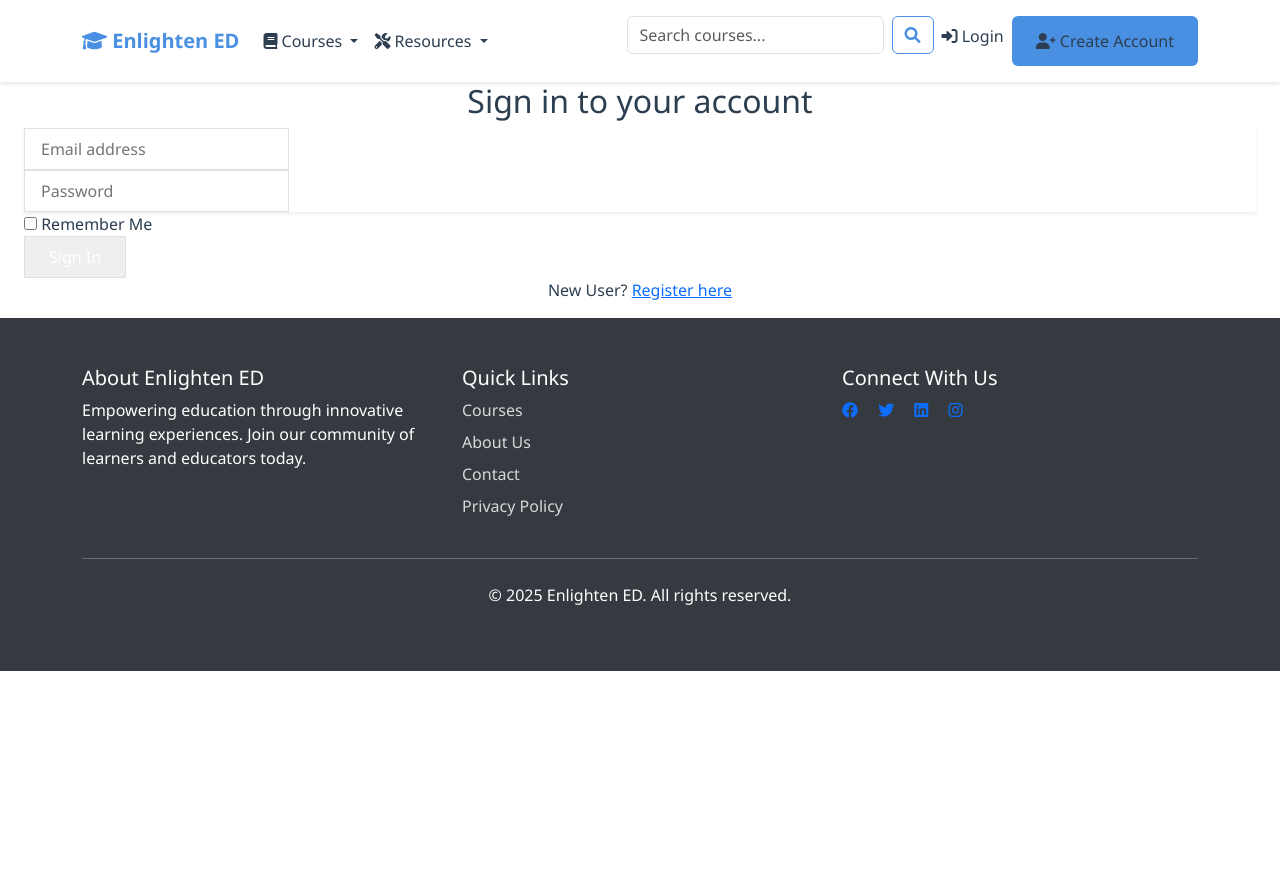
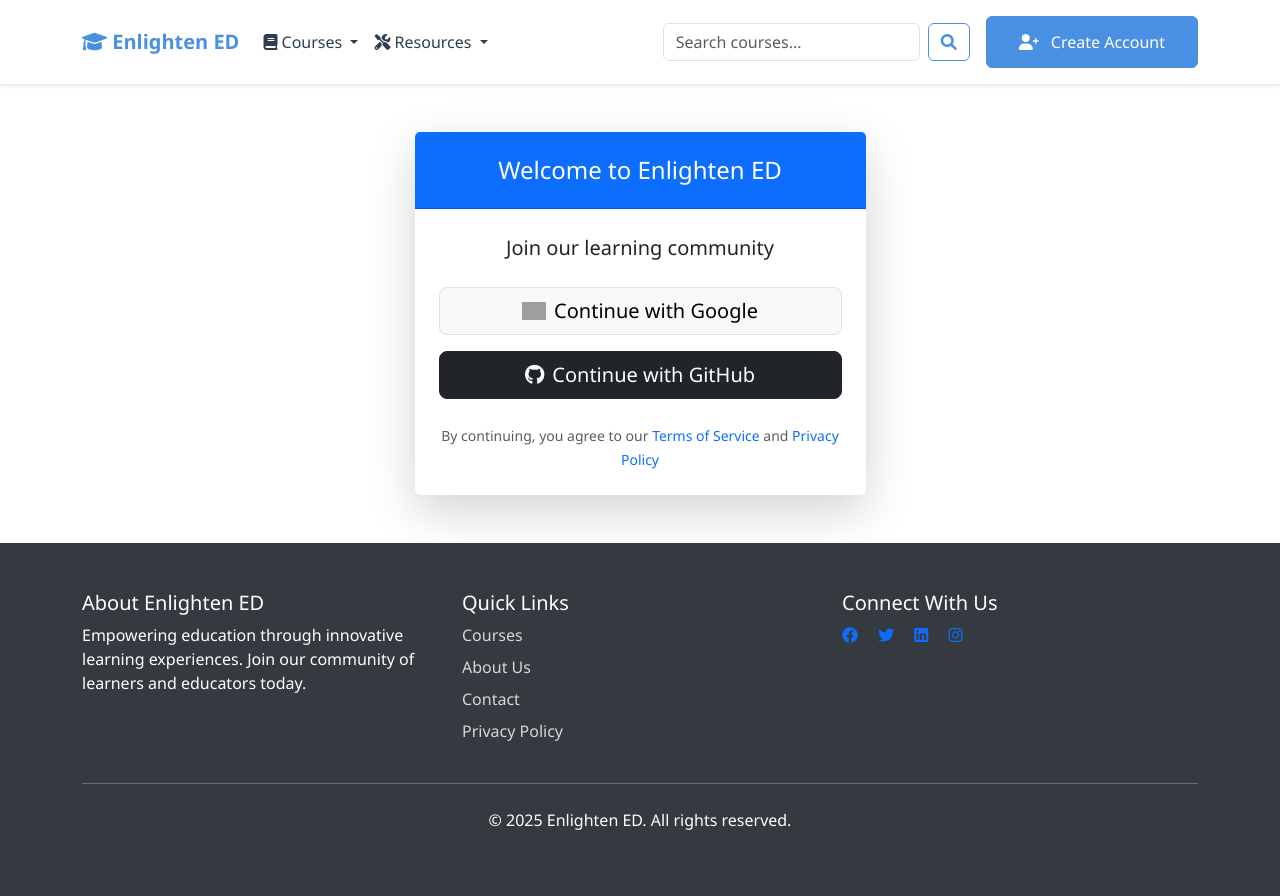
Before and after one commit to rjvtayam/Courseware, a Flask app: page /login in a window 1280 px wide. Before the commit the page ends 671 px from the top, so only its background shows below. Run offline with Flask 3, Linux system fonts and the light colour scheme; parts of the project's set-up code (start-up, migrations or seed data) failed here and were passed over; some libraries are stand-ins or nearby versions; grey boxes are pictures that could not be loaded.

Commit message:
Implemented social login with Google and GitHub
- Added Google and GitHub OAuth login
- Updated User model with social IDs
- Simplified login UI with social buttons
- Removed traditional login form

```diff
--- a/app/models/models.py
+++ b/app/models/models.py
@@ -7,6 +7,8 @@ class User(UserMixin, db.Model):
     id = db.Column(db.Integer, primary_key=True)
     username = db.Column(db.String(64), unique=True, nullable=False)
     email = db.Column(db.String(120), unique=True, nullable=False)
+    google_id = db.Column(db.String(120), unique=True, nullable=True)
+    github_id = db.Column(db.String(120), unique=True, nullable=True)
     password_hash = db.Column(db.String(128))
     is_teacher = db.Column(db.Boolean, default=False)
     created_at = db.Column(db.DateTime, default=datetime.utcnow)
--- a/app/routes/auth.py
+++ b/app/routes/auth.py
@@ -1,54 +1,150 @@
-from flask import Blueprint, render_template, redirect, url_for, flash, request
+from flask import Blueprint, render_template, redirect, url_for, flash, session, current_app
 from flask_login import login_user, logout_user, login_required, current_user
-from urllib.parse import urlparse
+from oauthlib.oauth2 import WebApplicationClient
+import requests
+import json
 from app.models.models import User
 from app import db
-from app.forms.auth import LoginForm, RegistrationForm
 
 bp = Blueprint('auth', __name__)
 
-@bp.route('/login', methods=['GET', 'POST'])
+# OAuth 2.0 client setup
+google_client = WebApplicationClient(current_app.config['GOOGLE_CLIENT_ID'])
+github_client = WebApplicationClient(current_app.config['GITHUB_CLIENT_ID'])
+
+def get_google_provider_cfg():
+    return requests.get(current_app.config['GOOGLE_DISCOVERY_URL']).json()
+
+@bp.route('/login')
 def login():
     if current_user.is_authenticated:
-        return redirect(url_for('courses.index'))
+        return redirect(url_for('main.index'))
+    return render_template('auth/login.html')
 
-    form = LoginForm()
-    if form.validate_on_submit():
-        user = User.query.filter_by(email=form.email.data).first()
-        if user is None or not user.check_password(form.password.data):
-            flash('Invalid email or password')
-            return redirect(url_for('auth.login'))
+@bp.route('/login/google')
+def google_login():
+    # Find out what URL to hit for Google login
+    google_provider_cfg = get_google_provider_cfg()
+    authorization_endpoint = google_provider_cfg["authorization_endpoint"]
 
-        login_user(user, remember=form.remember_me.data)
-        next_page = request.args.get('next')
-        if not next_page or urlparse(next_page).netloc != '':
-            next_page = url_for('courses.index')
-        return redirect(next_page)
+    # Use library to construct the request for login and provide
+    # scopes that let you retrieve user's profile from Google
+    request_uri = google_client.prepare_request_uri(
+        authorization_endpoint,
+        redirect_uri=request.base_url + "/callback",
+        scope=['openid', 'email', 'profile'],
+    )
+    return redirect(request_uri)
 
-    return render_template('auth/login.html', title='Sign In', form=form)
+@bp.route('/login/github')
+def github_login():
+    # GitHub's OAuth flow
+    github_auth_url = f"https://github.com/login/oauth/authorize"
+    request_uri = github_client.prepare_request_uri(
+        github_auth_url,
+        redirect_uri=request.base_url + "/callback",
+        scope=['user:email']
+    )
+    return redirect(request_uri)
 
-@bp.route('/register', methods=['GET', 'POST'])
-def register():
-    if current_user.is_authenticated:
-        return redirect(url_for('courses.index'))
+@bp.route('/login/google/callback')
+def google_callback():
+    # Get authorization code Google sent back
+    code = request.args.get("code")
+    google_provider_cfg = get_google_provider_cfg()
+    token_endpoint = google_provider_cfg["token_endpoint"]
 
-    form = RegistrationForm()
-    if form.validate_on_submit():
+    # Prepare and send request to get tokens
+    token_url, headers, body = google_client.prepare_token_request(
+        token_endpoint,
+        authorization_response=request.url,
+        redirect_url=request.base_url,
+        code=code,
+    )
+    token_response = requests.post(
+        token_url,
+        headers=headers,
+        data=body,
+        auth=(current_app.config['GOOGLE_CLIENT_ID'], current_app.config['GOOGLE_CLIENT_SECRET']),
+    )
+
+    # Parse the tokens
+    google_client.parse_request_body_response(json.dumps(token_response.json()))
+
+    # Get user info from Google
+    userinfo_endpoint = google_provider_cfg["userinfo_endpoint"]
+    uri, headers, body = google_client.add_token(userinfo_endpoint)
+    userinfo_response = requests.get(uri, headers=headers, data=body)
+
+    if userinfo_response.json().get("email_verified"):
+        unique_id = userinfo_response.json()["sub"]
+        users_email = userinfo_response.json()["email"]
+        users_name = userinfo_response.json()["given_name"]
+    else:
+        flash("User email not available or not verified by Google.", "error")
+        return redirect(url_for("auth.login"))
+
+    # Create a user in our db with the information provided by Google
+    user = User.query.filter_by(email=users_email).first()
+    if not user:
         user = User(
-            username=form.username.data,
-            email=form.email.data,
-            is_teacher=form.is_teacher.data
+            username=users_name,
+            email=users_email,
+            google_id=unique_id,
         )
-        user.set_password(form.password.data)
         db.session.add(user)
         db.session.commit()
-        flash('Congratulations, you are now registered!')
-        return redirect(url_for('auth.login'))
 
-    return render_template('auth/register.html', title='Register', form=form)
+    # Begin user session by logging the user in
+    login_user(user)
+    return redirect(url_for("main.index"))
+
+@bp.route('/login/github/callback')
+def github_callback():
+    # Get authorization code GitHub sent back
+    code = request.args.get("code")
+
+    # Prepare request to get tokens
+    github_token_url = "https://github.com/login/oauth/access_token"
+    token_url, headers, body = github_client.prepare_token_request(
+        github_token_url,
+        authorization_response=request.url,
+        redirect_url=request.base_url,
+        code=code,
+    )
+
+    token_response = requests.post(
+        token_url,
+        headers={'Accept': 'application/json'},
+        data={
+            'client_id': current_app.config['GITHUB_CLIENT_ID'],
+            'client_secret': current_app.config['GITHUB_CLIENT_SECRET'],
+            'code': code
+        },
+    )
+
+    # Get user info from GitHub
+    access_token = token_response.json()['access_token']
+    headers = {'Authorization': f'token {access_token}'}
+    github_user = requests.get('https://api.github.com/user', headers=headers).json()
+    github_email = requests.get('https://api.github.com/user/emails', headers=headers).json()[0]['email']
+
+    # Create/update user in database
+    user = User.query.filter_by(email=github_email).first()
+    if not user:
+        user = User(
+            username=github_user['login'],
+            email=github_email,
+            github_id=str(github_user['id']),
+        )
+        db.session.add(user)
+        db.session.commit()
+
+    login_user(user)
+    return redirect(url_for("main.index"))
 
 @bp.route('/logout')
 @login_required
 def logout():
     logout_user()
-    return redirect(url_for('auth.login'))
+    return redirect(url_for('main.index'))
--- a/app/templates/auth/login.html
+++ b/app/templates/auth/login.html
@@ -1,41 +1,38 @@
 {% extends "base.html" %}
 
 {% block content %}
-<div class="min-h-screen flex items-center justify-center bg-gray-50 py-12 px-4 sm:px-6 lg:px-8">
-    <div class="max-w-md w-full space-y-8">
-        <div>
-            <h2 class="mt-6 text-center text-3xl font-extrabold text-gray-900">
-                Sign in to your account
-            </h2>
-        </div>
-        <form class="mt-8 space-y-6" action="" method="post" novalidate>
-            {{ form.hidden_tag() }}
-            <div class="rounded-md shadow-sm -space-y-px">
-                <div>
-                    {{ form.email.label(class="sr-only") }}
-                    {{ form.email(class="appearance-none rounded-none relative block w-full px-3 py-2 border border-gray-300 placeholder-gray-500 text-gray-900 rounded-t-md focus:outline-none focus:ring-indigo-500 focus:border-indigo-500 focus:z-10 sm:text-sm", placeholder="Email address") }}
+<div class="container py-5">
+    <div class="row justify-content-center">
+        <div class="col-md-6 col-lg-5">
+            <div class="card shadow-lg border-0 rounded-lg">
+                <div class="card-header bg-primary text-white text-center py-4">
+                    <h4 class="mb-0">Welcome to Enlighten ED</h4>
                 </div>
-                <div>
-                    {{ form.password.label(class="sr-only") }}
-                    {{ form.password(class="appearance-none rounded-none relative block w-full px-3 py-2 border border-gray-300 placeholder-gray-500 text-gray-900 rounded-b-md focus:outline-none focus:ring-indigo-500 focus:border-indigo-500 focus:z-10 sm:text-sm", placeholder="Password") }}
+                <div class="card-body p-4">
+                    <div class="text-center mb-4">
+                        <p class="lead">Join our learning community</p>
+                    </div>
+
+                    <div class="d-grid gap-3">
+                        <a href="{{ url_for('auth.google_login') }}" class="btn btn-light btn-lg border d-flex align-items-center justify-content-center">
+                            <img src="{{ url_for('static', filename='images/google-icon.png') }}" alt="Google" class="me-2" style="width: 24px;">
+                            Continue with Google
+                        </a>
+                        <a href="{{ url_for('auth.github_login') }}" class="btn btn-dark btn-lg d-flex align-items-center justify-content-center">
+                            <i class="fab fa-github me-2"></i>
+                            Continue with GitHub
+                        </a>
+                    </div>
+
+                    <div class="text-center mt-4">
+                        <small class="text-muted">
+                            By continuing, you agree to our
+                            <a href="{{ url_for('main.terms') }}" class="text-decoration-none">Terms of Service</a> and
+                            <a href="{{ url_for('main.privacy') }}" class="text-decoration-none">Privacy Policy</a>
+                        </small>
+                    </div>
                 </div>
             </div>
-
-            <div class="flex items-center justify-between">
-                <div class="flex items-center">
-                    {{ form.remember_me(class="h-4 w-4 text-indigo-600 focus:ring-indigo-500 border-gray-300 rounded") }}
-                    {{ form.remember_me.label(class="ml-2 block text-sm text-gray-900") }}
-                </div>
-            </div>
-
-            <div>
-                {{ form.submit(class="group relative w-full flex justify-center py-2 px-4 border border-transparent text-sm font-medium rounded-md text-white bg-indigo-600 hover:bg-indigo-700 focus:outline-none focus:ring-2 focus:ring-offset-2 focus:ring-indigo-500") }}
-            </div>
-        </form>
-        <div class="text-center">
-            <p class="text-sm text-gray-600">
-                New User? <a href="{{ url_for('auth.register') }}" class="font-medium text-indigo-600 hover:text-indigo-500">Register here</a>
-            </p>
         </div>
     </div>
 </div>
--- a/app/templates/base.html
+++ b/app/templates/base.html
@@ -57,67 +57,39 @@
                             <li><a class="dropdown-item" href="{{ url_for('resources.category', category='design-tools') }}">Design Software</a></li>
                         </ul>
                     </li>
+                </ul>
+                <div class="d-flex align-items-center">
+                    <form class="d-flex me-3" action="{{ url_for('search.index') }}" method="get">
+                        <input class="form-control" type="search" name="q" placeholder="Search courses..." aria-label="Search">
+                        <button class="btn btn-outline-primary ms-2" type="submit">
+                            <i class="fas fa-search"></i>
+                        </button>
+                    </form>
                     {% if current_user.is_authenticated %}
-                        {% if current_user.is_teacher %}
-                        <li class="nav-item">
-                            <a class="nav-link" href="{{ url_for('courses.create') }}">
-                                <i class="fas fa-plus-circle"></i> Create Course
-                            </a>
-                        </li>
-                        {% endif %}
-                        <li class="nav-item">
-                            <a class="nav-link" href="{{ url_for('assignments.index') }}">
-                                <i class="fas fa-tasks"></i> Assignments
-                            </a>
-                        </li>
-                    {% endif %}
-                </ul>
-                <ul class="navbar-nav">
-                    <li class="nav-item">
-                        <form class="d-flex" action="{{ url_for('search.search') }}" method="get">
-                            <input class="form-control me-2" type="search" name="q" placeholder="Search courses...">
-                            <button class="btn btn-outline-primary" type="submit">
-                                <i class="fas fa-search"></i>
-                            </button>
-                        </form>
-                    </li>
-                    {% if current_user.is_authenticated %}
-                        <li class="nav-item dropdown">
-                            <a class="nav-link dropdown-toggle" href="#" id="navbarDropdown" role="button" data-bs-toggle="dropdown">
-                                <i class="fas fa-user"></i> {{ current_user.username }}
+                        <div class="dropdown">
+                            <a class="nav-link dropdown-toggle" href="#" id="userDropdown" role="button" data-bs-toggle="dropdown">
+                                <i class="fas fa-user-circle fa-lg"></i>
+                                <span class="ms-2">{{ current_user.username }}</span>
                             </a>
                             <ul class="dropdown-menu dropdown-menu-end">
-                                <li>
-                                    <a class="dropdown-item" href="{{ url_for('main.profile') }}">
-                                        <i class="fas fa-user-circle"></i> Profile
-                                    </a>
-                                </li>
-                                <li>
-                                    <a class="dropdown-item" href="{{ url_for('dashboard.index') }}">
-                                        <i class="fas fa-tachometer-alt"></i> Dashboard
-                                    </a>
-                                </li>
+                                <li><a class="dropdown-item" href="{{ url_for('profile.index') }}">
+                                    <i class="fas fa-user me-2"></i> Profile
+                                </a></li>
+                                <li><a class="dropdown-item" href="{{ url_for('dashboard.index') }}">
+                                    <i class="fas fa-tachometer-alt me-2"></i> Dashboard
+                                </a></li>
                                 <li><hr class="dropdown-divider"></li>
-                                <li>
-                                    <a class="dropdown-item" href="{{ url_for('auth.logout') }}">
-                                        <i class="fas fa-sign-out-alt"></i> Logout
-                                    </a>
-                                </li>
+                                <li><a class="dropdown-item" href="{{ url_for('auth.logout') }}">
+                                    <i class="fas fa-sign-out-alt me-2"></i> Logout
+                                </a></li>
                             </ul>
-                        </li>
+                        </div>
                     {% else %}
-                        <li class="nav-item">
-                            <a class="nav-link" href="{{ url_for('auth.login') }}">
-                                <i class="fas fa-sign-in-alt"></i> Login
-                            </a>
-                        </li>
-                        <li class="nav-item">
-                            <a class="nav-link btn btn-primary text-white px-4" href="{{ url_for('auth.register') }}">
-                                <i class="fas fa-user-plus"></i> Create Account
-                            </a>
-                        </li>
+                        <a href="{{ url_for('auth.login') }}" class="btn btn-primary">
+                            <i class="fas fa-user-plus me-2"></i> Create Account
+                        </a>
                     {% endif %}
-                </ul>
+                </div>
             </div>
         </div>
     </nav>
```
